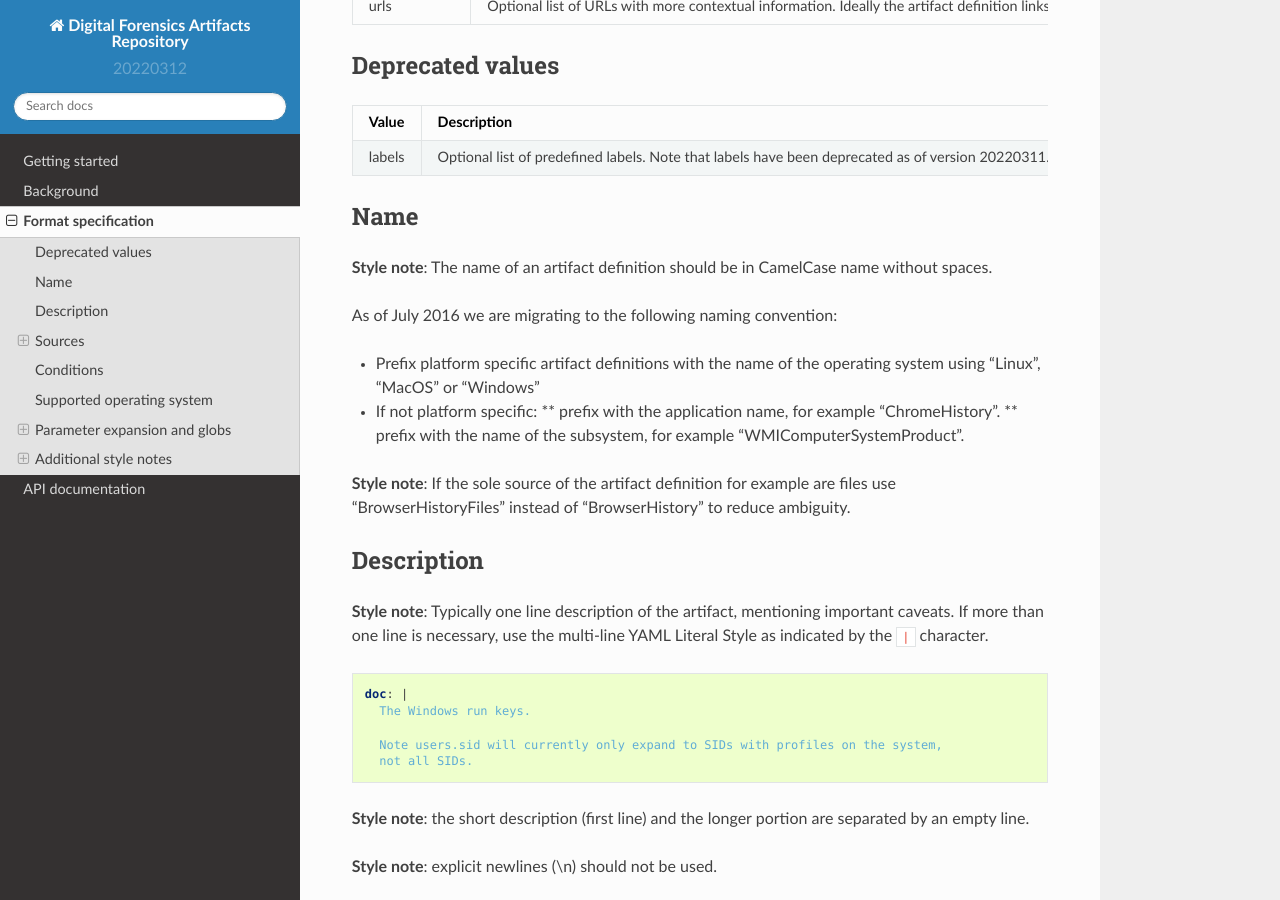
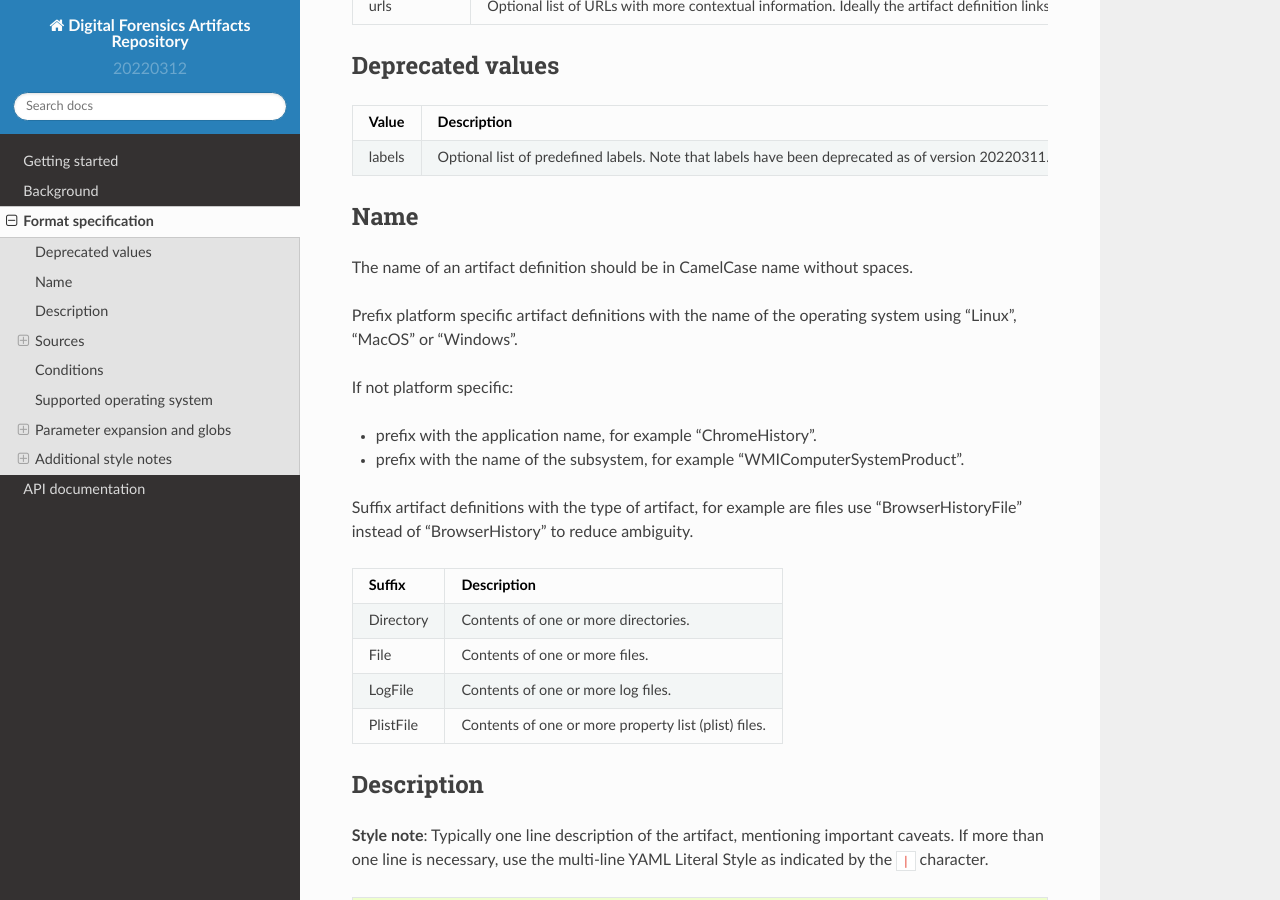
Before and after one commit to ForensicArtifacts/artifacts, a Sphinx documentation site: the page built from docs/sources/Format-specification.md, in a window 1280 px wide and 900 px high, scrolled down 755 px. Built offline with Sphinx 7.4.7 and the Read the Docs theme 2.0.0, drawn with Linux system fonts in a browser that asks for light colours.

Commit message:
Worked on artifact definition naming convention (#486)

```diff
--- a/docs/sources/Format-specification.md
+++ b/docs/sources/Format-specification.md
@@ -36,18 +36,25 @@ labels | Optional list of predefined labels. Note that labels have been deprecat
 
 ## Name
 
-**Style note**: The name of an artifact definition should be in CamelCase name
-without spaces.
+The name of an artifact definition should be in CamelCase name without spaces.
 
-As of July 2016 we are migrating to the following naming convention:
+Prefix platform specific artifact definitions with the name of the operating
+system using "Linux", "MacOS" or "Windows".
 
-* Prefix platform specific artifact definitions with the name of the operating system using "Linux", "MacOS" or "Windows"
-* If not platform specific:
-** prefix with the application name, for example "ChromeHistory".
-** prefix with the name of the subsystem, for example "WMIComputerSystemProduct".
+If not platform specific:
 
-**Style note**: If the sole source of the artifact definition for example are
-files use "BrowserHistoryFiles" instead of "BrowserHistory" to reduce ambiguity.
+* prefix with the application name, for example "ChromeHistory".
+* prefix with the name of the subsystem, for example "WMIComputerSystemProduct".
+
+Suffix artifact definitions with the type of artifact, for example are files use
+"BrowserHistoryFile" instead of "BrowserHistory" to reduce ambiguity.
+
+Suffix | Description
+--- | ---
+Directory | Contents of one or more directories.
+File | Contents of one or more files.
+LogFile | Contents of one or more log files.
+PlistFile | Contents of one or more property list (plist) files.
 
 ## Description
 
```
Also changed, not shown: 2 other files.
